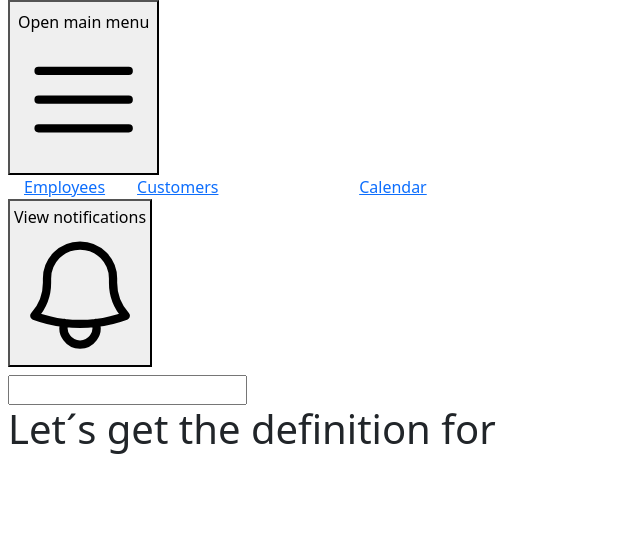
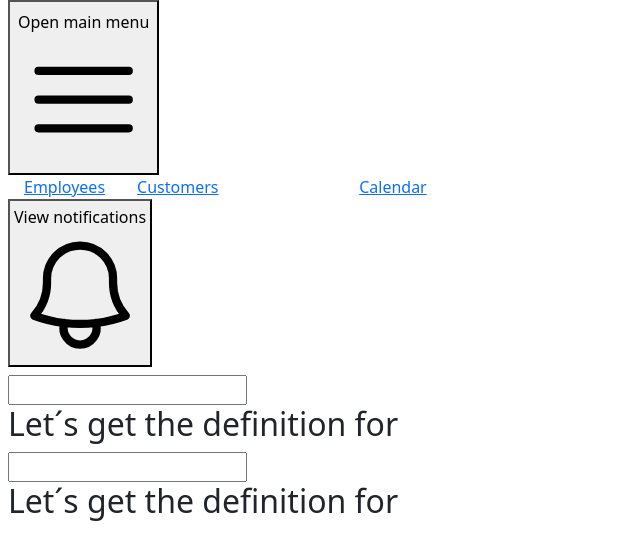
Before and after one commit to LasseTN/react, a React (Create React App) app: page /dictionary in a window 1280 px wide. Shown: the top 560 px of the page, without its empty margins (0-640 px from the left). Built offline with nearby package versions, Linux system fonts and the light colour scheme.

Commit message:
Basic useEffectPractice

```diff
--- a/src/components/Dictionary.js
+++ b/src/components/Dictionary.js
@@ -2,10 +2,19 @@
 
 export default function Dictionary() {
     const [word, setWord] = useState('');
+    const [word2, setWord2] = useState('');
 
     useEffect(() => {
-        console.log('State Updated ', word);
-    });
+        console.log('State Updated ' + word);
+    }, [word]);
+
+    useEffect(() => {
+        console.log('State Updated ' + word2);
+    }, [word2]);
+
+    //no dependency array --> update for any state change
+    //empty dependency array --> execute once
+    //passing in data --> only execute when those state variables are changed
 
     return (
         <>
@@ -15,7 +24,14 @@
                 setWord(e.target.value);
                 }}
             />
-            <h1>Let´s get the definition for {word}</h1>
+            <h2>Let´s get the definition for {word}</h2>
+            <input
+                type="text"
+                onChange={(e) => {
+                setWord2(e.target.value);
+                }}
+            />
+            <h2>Let´s get the definition for {word2}</h2>
         </>
-    )
+    );
 }
```
